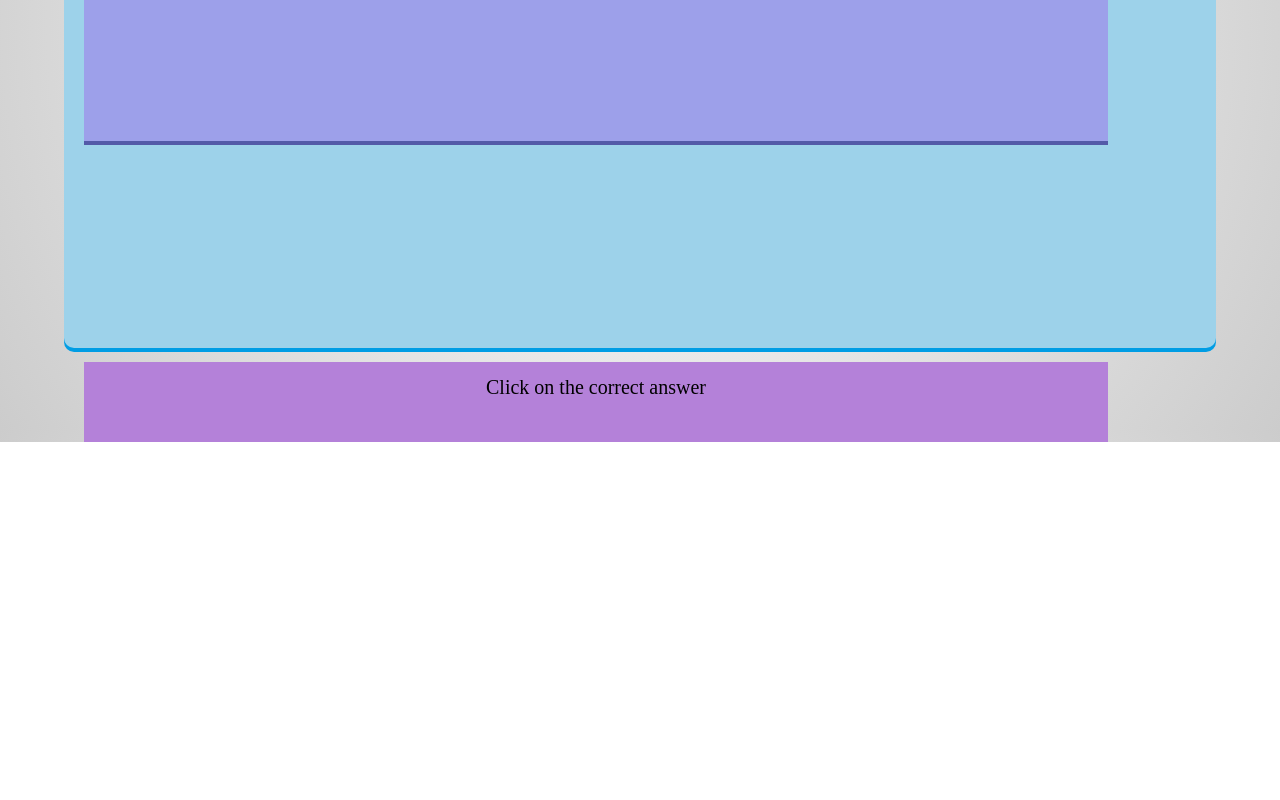
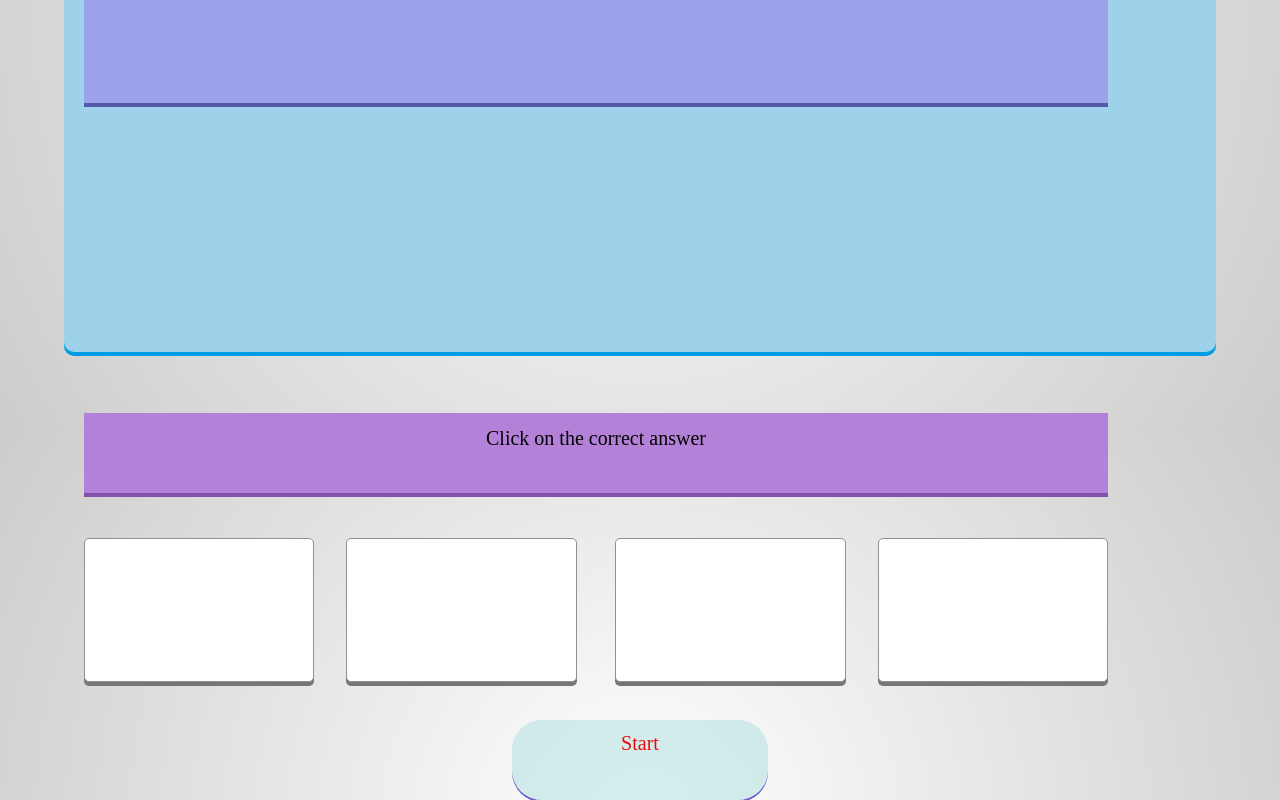
Before and after one commit to rashadataf/Maths-Game, a plain HTML site: page index.html in a window 1280 px wide. Shown: the part 372-1172 px from the top of the page. Before the commit the page ends 814 px from the top, so only its background shows below. Drawn offline with Linux system fonts and the light colour scheme.

Commit message:
create the start button and the timer. fixing style .

```diff
--- a/index.html
+++ b/index.html
@@ -16,6 +16,16 @@
       <div class="instruction">
         Click on the correct answer
       </div>
+      <div class="solutions">
+        <div class="choice"></div>
+        <div class="choice"></div>
+        <div class="choice"></div>
+        <div class="choice"></div>
+      </div>
+      <div class="startReset">Start</div>
+      <div class="timeRemaining">
+        Time Reamaining: <span class="time">10</span>
+      </div>
     </div>
   </body>
 </html>
--- a/style.css
+++ b/style.css
@@ -12,9 +12,9 @@ html {
 
 .container {
   width: 90vw;
-  height: 80vh;
+  height: 81vh;
   background-color: #9dd2ea;
-  margin: 10vh 5vw;
+  margin: 9.5vh 5vw;
   padding: 2rem;
   border-radius: 1rem;
   box-shadow: 0rem 0.4rem 0rem 0rem #009de4;
@@ -55,10 +55,10 @@ html {
 
 .questions {
   width: 80vw;
-  height: 30vh;
+  height: 20vh;
   position: absolute;
   background-color: #9da0ea;
-  margin: 15% auto 1% auto;
+  margin: 19% auto 1% auto;
   box-shadow: 0rem 0.4rem #535aa8;
   font-size: 10rem;
   text-align: center;
@@ -70,9 +70,93 @@ html {
   width: 80vw;
   height: 10vh;
   background-color: #b481d9;
-  margin: 57% 0 1% 0;
+  margin: 62% 0 1% 0;
   text-align: center;
   line-height: 5rem;
   font-size: 2rem;
   box-shadow: 0rem 0.4rem #8153a8;
 }
+
+.solutions {
+  width: 80vw;
+  height: 20vh;
+  margin: 4% 0 2% 0;
+  display: flex;
+}
+
+.choice {
+  width: 18vw;
+  height: 90%;
+  border: 1px solid #909290;
+  background-color: white;
+  font-size: 2rem;
+  text-align: center;
+  line-height: 9rem;
+  border-radius: 0.5rem;
+  cursor: pointer;
+  box-shadow: 0rem 0.4rem #747677;
+  position: relative;
+  transition: all 0.2s;
+}
+
+.choice:first-child {
+  margin-left: 0;
+  margin-right: 1vw;
+}
+
+.choice:last-child {
+  margin-right: 0;
+  margin-left: 1vw;
+}
+
+.choice:nth-child(2) {
+  margin-right: 1.5vw;
+  margin-left: 1.5vw;
+}
+
+.choice:nth-child(3) {
+  margin-right: 1.5vw;
+  margin-left: 1.5vw;
+}
+
+.choice:hover,
+.startReset:hover {
+  background-color: #9c89f6;
+  color: white;
+  box-shadow: 0rem 0.4rem #6b54d3;
+}
+
+.choice:active,
+.startReset:active {
+  box-shadow: 0rem 0rem #6b54d3;
+  top: 0.4rem;
+}
+
+.startReset {
+  width: 20vw;
+  height: 10vh;
+  background-color: rgba(174, 224, 224, 0.521);
+  color: rgb(240, 8, 8);
+  text-align: center;
+  font-size: 2rem;
+  line-height: 4.7rem;
+  border-radius: 3rem;
+  margin: 0 auto;
+  box-shadow: 0rem 0.2rem #6b54d3;
+  cursor: pointer;
+}
+
+.timeRemaining {
+  width: 50vw;
+  height: 10vh;
+  text-align: center;
+  line-height: 4rem;
+  background-color: rgba(97, 124, 21, 0.5);
+  position: absolute;
+  top: 5%;
+  left: 1%;
+  font-size: 1.5rem;
+  border-radius: 0.4rem;
+  box-shadow: 0rem 0.4rem #413a3b;
+  display: none;
+}
```
